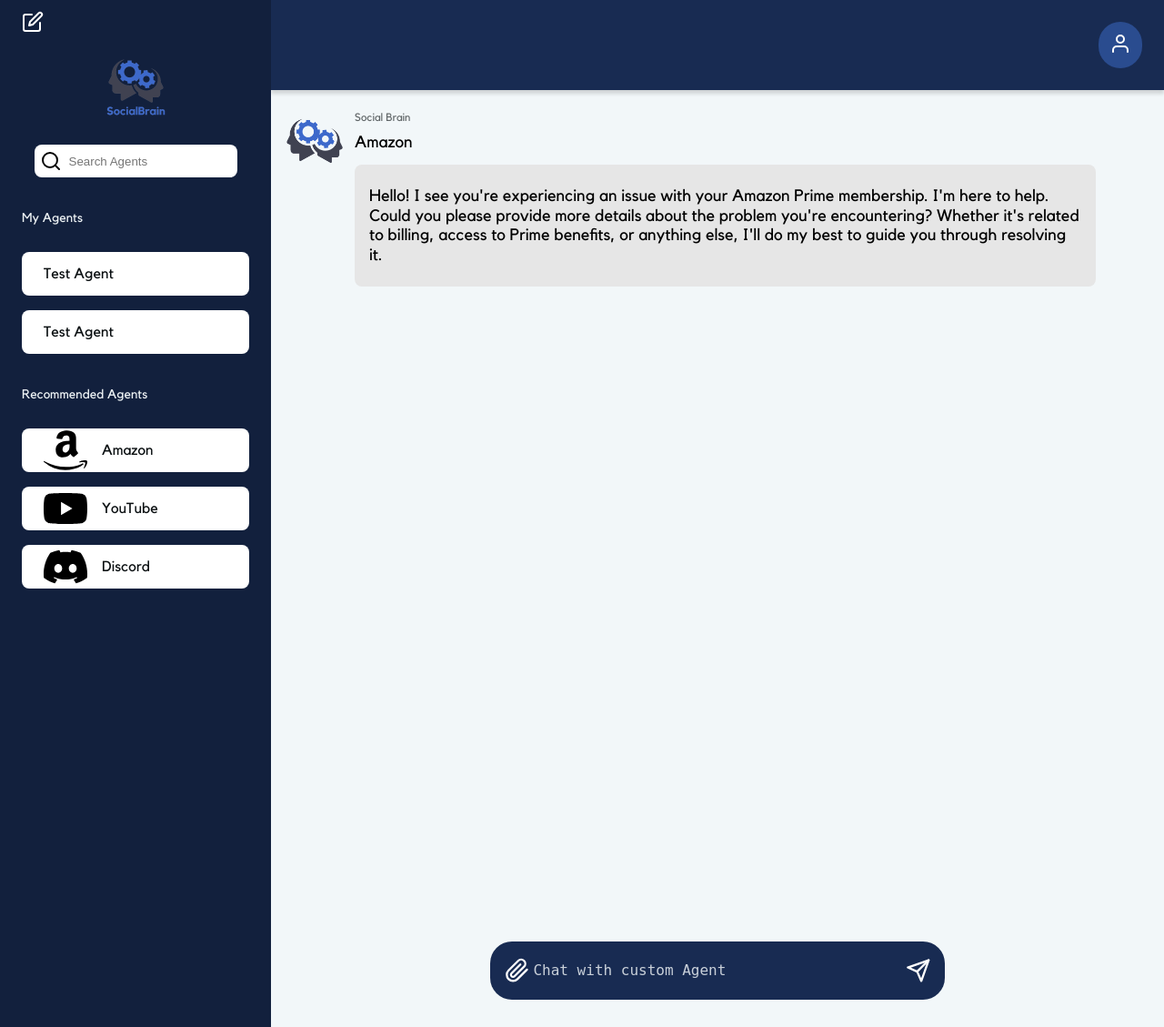
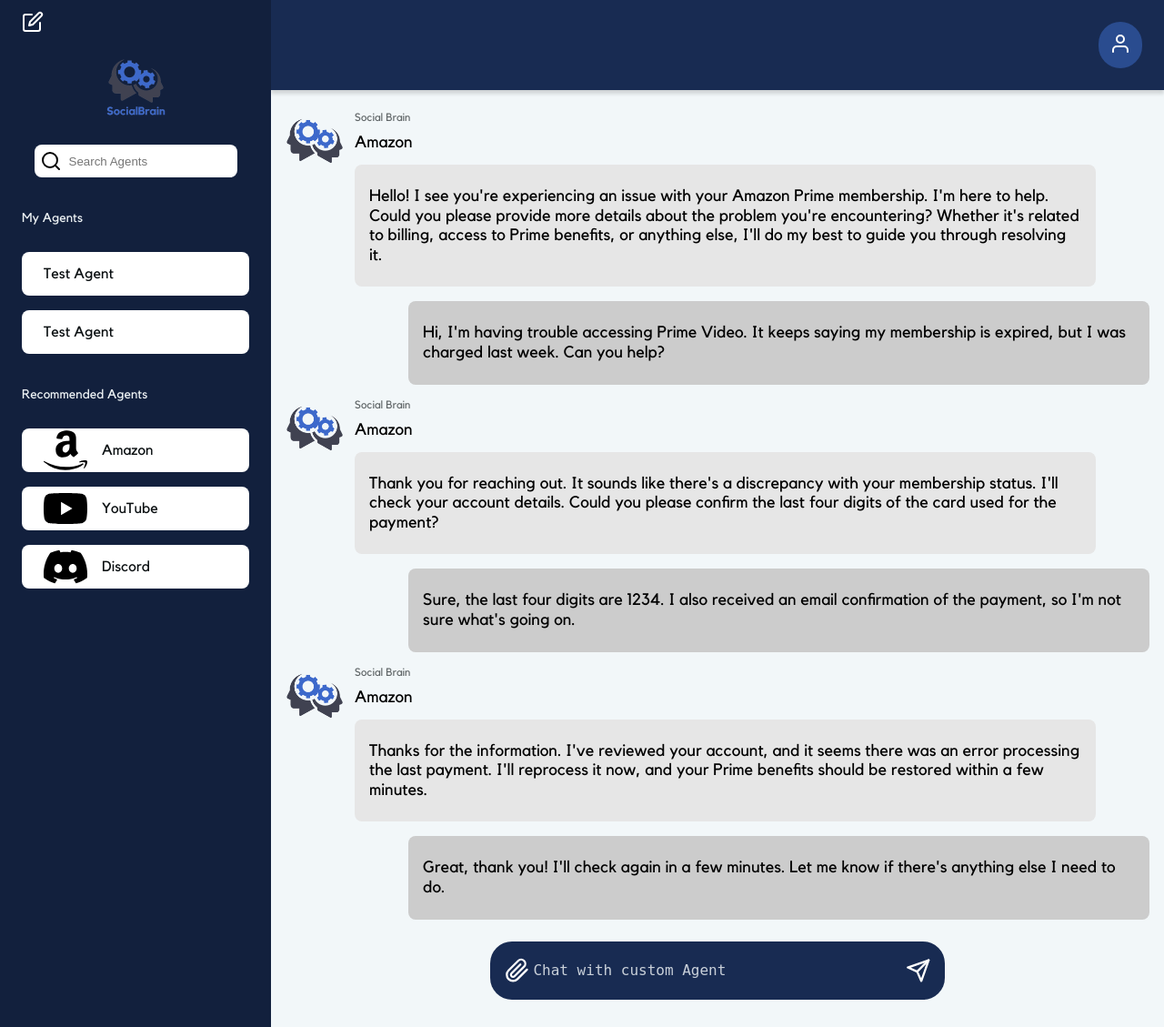
Before and after one commit to CodeConfluence/Django-OpenAI-Chatbot, a Django app: template my_chatbot/my_chatbot_App/templates/chatbotApp/home.html in a window 1280 px wide. Shown: the whole page at 91% size. Run offline with Django 3.2, Linux system fonts and the light colour scheme; the template is opened without the code that fills it, so the values that code supplies are empty.

Commit message:
refactor: add styling for complete desktop design
Desktop design is nearly complete, adds the styling
for user messages as well as fixes other styling issues

```diff
--- a/my_chatbot/my_chatbot_App/static/styles/styles.css
+++ b/my_chatbot/my_chatbot_App/static/styles/styles.css
@@ -393,21 +393,35 @@ h1 {
   height: 36px;
 }
 
+.chatbot-main-wrapper {
+  display: flex;
+  flex-direction: column;
+  width: 100%;
+  height: 100%;
+}
+
 .chatbot-chat-wrapper {
   padding: 16px 8px;
   display: flex;
   flex-direction: column;
   align-items: flex-start;
   gap: 16px;
+  overflow-y: scroll;
 }
 
-.chatbot-chat-output-wrapper {
+.chatbot-chat-output-wrapper,
+.chatbot-user-output-wrapper {
   display: flex;
   gap: 8px;
 }
 
+.chatbot-user-output-wrapper {
+  align-self: flex-end;
+}
+
 .chatbot-chat-output-content,
-.chatbot-chat-output-titles {
+.chatbot-chat-output-titles,
+.chatbot-user-output-content {
   display: flex;
   flex-direction: column;
   gap: 8px;
@@ -426,21 +440,31 @@ h1 {
   color: #0a0f11a2;
 }
 
-.chatbot-chat-message {
+.chatbot-chat-message,
+.chatbot-user-message {
   background-color: var(--primary-white-100);
   padding: 4px 12px;
   border-radius: 8px;
 }
 
-.chatbot-chat-message-content {
+.chatbot-user-message {
+  background-color: var(--primary-white-200);
+}
+
+.chatbot-chat-message-content,
+.chatbot-user-message-content {
   width: 25ch;
   line-height: 120%;
 }
 
+.chatbox-wrapper {
+  width: 100%;
+  display: flex;
+  justify-content: center;
+}
+
 .chatbot-chatbox-wrapper {
-  bottom: 30px;
-  position: fixed;
-  z-index: 15;
+  margin-bottom: 30px;
   align-self: center;
   background-color: var(--primary-blue-600);
   padding: 16px;
@@ -819,11 +843,13 @@ body.login-page::before {
     height: 64px;
   }
 
-  .chatbot-chat-output-wrapper {
+  .chatbot-chat-output-wrapper,
+  .chatbot-user-output-wrapper {
     gap: 12px;
   }
 
   .chatbot-chat-output-content,
+  .chatbot-user-output-content,
   .chatbot-chat-output-titles {
     gap: 16px;
   }
@@ -832,12 +858,13 @@ body.login-page::before {
     gap: 12px;
   }
 
-  .chatbot-chat-message {
-    background-color: var(--primary-white-100);
+  .chatbot-chat-message,
+  .chatbot-user-message {
     padding: 6px 16px;
   }
 
-  .chatbot-chat-message-content {
+  .chatbot-chat-message-content,
+  .chatbot-user-message-content {
     width: 40ch;
   }
 }
@@ -859,12 +886,13 @@ body.login-page::before {
     font-size: 1.125rem;
   }
 
-  .chatbot-chat-message {
-    background-color: var(--primary-white-100);
+  .chatbot-chat-message,
+  .chatbot-user-message {
     padding: 8px 24px;
   }
 
-  .chatbot-chat-message-content {
+  .chatbot-chat-message-content,
+  .chatbot-user-message-content {
     width: 65ch;
     font-size: 1rem;
   }
@@ -898,8 +926,8 @@ body.login-page::before {
   .recommended-agents-title {
     max-width: 35ch;
   }
-  .chatbot-chat-message {
-    background-color: var(--primary-white-100);
+  .chatbot-chat-message,
+  .chatbot-user-message {
     padding: 6px 16px;
   }
 
@@ -926,15 +954,7 @@ body.login-page::before {
     height: 100%;
   }
 
-  .chatbot-main-wrapper {
-    display: flex;
-    flex-direction: column;
-    width: 100%;
-    height: 100%;
-  }
-
   .chatbot-chat-wrapper {
-    overflow-y: scroll;
     height: 100%;
   }
 
@@ -942,14 +962,21 @@ body.login-page::before {
     width: 300px;
   }
 
-  .chatbot-chat-message-content {
+  .chatbot-chat-message-content,
+  .chatbot-user-message-content {
     width: 50ch;
     font-size: 1.125rem;
+  }
+
+  .chatbot-chatbox-wrapper {
+    position: static;
+    margin-bottom: 30px;
   }
 }
 
 @media (min-width: 1280px) {
-  .chatbot-chat-message-content {
+  .chatbot-chat-message-content,
+  .chatbot-user-message-content {
     width: 75ch;
   }
 
--- a/my_chatbot/my_chatbot_App/templates/chatbotApp/home.html
+++ b/my_chatbot/my_chatbot_App/templates/chatbotApp/home.html
@@ -306,7 +306,101 @@
           </div>
         </div>
 
-        <!-- chat box -->
+        <div class="chatbot-user-output-wrapper">
+          <!-- User placeholder message -->
+          <div class="chatbot-user-output-content">
+            <div class="chatbot-user-message">
+              <p class="chatbot-user-message-content">
+                Hi, I'm having trouble accessing Prime Video. It keeps saying my
+                membership is expired, but I was charged last week. Can you
+                help?
+              </p>
+              <!-- Comes directly from the user -->
+            </div>
+          </div>
+        </div>
+
+        <div class="chatbot-chat-output-wrapper">
+          <img
+            src="{% static 'images/Icon.png' %}"
+            alt="SocialBrain.ai Logo"
+            class="chatbot-chat-social-brain-icon"
+            width="36"
+            height="36"
+          />
+          <div class="chatbot-chat-output-content">
+            <div class="chatbot-chat-output-titles">
+              <p class="chatbot-chat-social-brain">Social Brain</p>
+              <p class="chatbot-chat-agent-name">Amazon</p>
+            </div>
+            <!-- This should be dynamic and based on the current Agent name -->
+            <div class="chatbot-chat-message">
+              <p class="chatbot-chat-message-content">
+                Thank you for reaching out. It sounds like there's a discrepancy
+                with your membership status. I'll check your account details.
+                Could you please confirm the last four digits of the card used
+                for the payment?
+              </p>
+              <!-- This should be dynamic and based on the output of the agent -->
+            </div>
+          </div>
+        </div>
+
+        <div class="chatbot-user-output-wrapper">
+          <!-- User placeholder message -->
+          <div class="chatbot-user-output-content">
+            <div class="chatbot-user-message">
+              <p class="chatbot-user-message-content">
+                Sure, the last four digits are 1234. I also received an email
+                confirmation of the payment, so I'm not sure what's going on.
+              </p>
+              <!-- Comes directly from the user -->
+            </div>
+          </div>
+        </div>
+
+        <div class="chatbot-chat-output-wrapper">
+          <img
+            src="{% static 'images/Icon.png' %}"
+            alt="SocialBrain.ai Logo"
+            class="chatbot-chat-social-brain-icon"
+            width="36"
+            height="36"
+          />
+          <div class="chatbot-chat-output-content">
+            <div class="chatbot-chat-output-titles">
+              <p class="chatbot-chat-social-brain">Social Brain</p>
+              <p class="chatbot-chat-agent-name">Amazon</p>
+            </div>
+            <!-- This should be dynamic and based on the current Agent name -->
+            <div class="chatbot-chat-message">
+              <p class="chatbot-chat-message-content">
+                Thanks for the information. I've reviewed your account, and it
+                seems there was an error processing the last payment. I'll
+                reprocess it now, and your Prime benefits should be restored
+                within a few minutes.
+              </p>
+              <!-- This should be dynamic and based on the output of the agent -->
+            </div>
+          </div>
+        </div>
+
+        <div class="chatbot-user-output-wrapper">
+          <!-- User placeholder message -->
+          <div class="chatbot-user-output-content">
+            <div class="chatbot-user-message">
+              <p class="chatbot-user-message-content">
+                Great, thank you! I'll check again in a few minutes. Let me know
+                if there's anything else I need to do.
+              </p>
+              <!-- Comes directly from the user -->
+            </div>
+          </div>
+        </div>
+      </main>
+
+      <!-- chat box -->
+      <div class="chatbox-wrapper">
         <div class="chatbot-chatbox-wrapper">
           <!-- paperclip svg -->
           <svg
@@ -374,12 +468,13 @@
             ></line>
             <polygon points="22 2 15 22 11 13 2 9 22 2"></polygon>
           </svg>
-          <!---->
         </div>
-      </main>
+      </div>
+      <!---->
     </div>
 
     <script>
+      /* Navigation/Aside Menu */
       // vars
       const hamburgerMenu = document.getElementById("header-hamburger-menu");
 
@@ -427,6 +522,16 @@
 
         asideMenuWrapper.classList.add("chatbot-aside-menu-wrapper-inactive");
       }
+
+      /* Chatbot/Chatbox */
+
+      // Automatically scroll to the bottom of the chat messages
+      window.onload = function () {
+        const scrollableElement = document.querySelector(
+          ".chatbot-chat-wrapper"
+        );
+        scrollableElement.scrollTop = scrollableElement.scrollHeight;
+      };
     </script>
   </body>
 </html>
```
